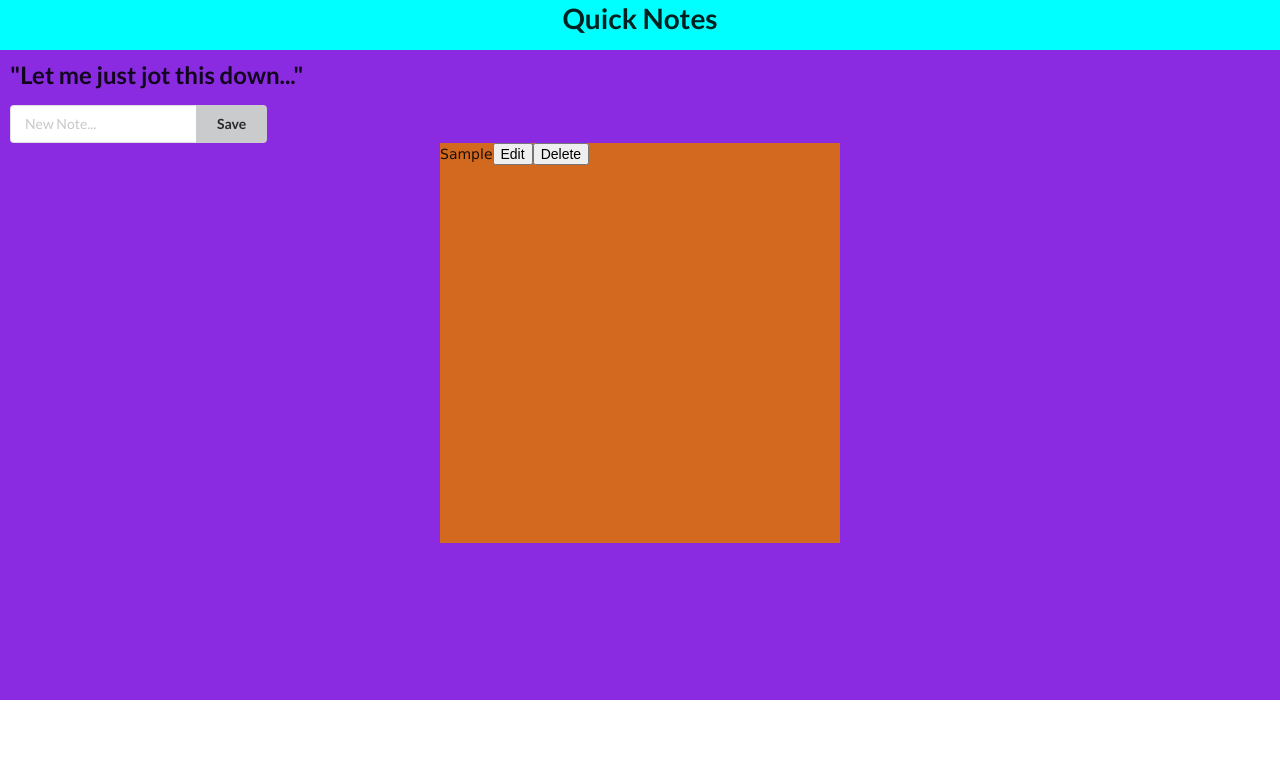
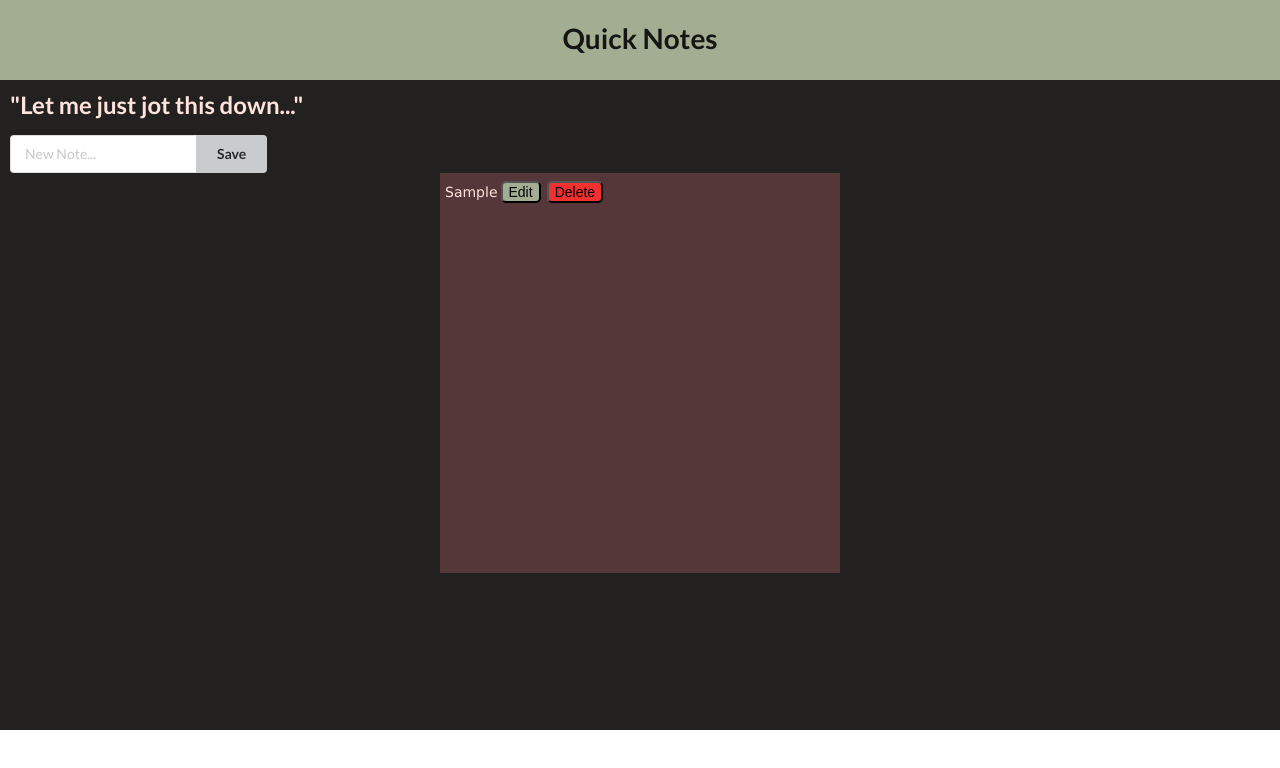
Before and after one commit to SAbramson16/quick-notes, a React (Vite) app: page / in a window 1280 px wide. Both pictures are taken after typing "Sample" into the empty fields and a click on the button "Save". Shown: the top 768 px of the page. Built offline with nearby package versions, Linux system fonts and the light colour scheme.

Commit message:
save data to local storage

```diff
--- a/src/assets/css/style.css
+++ b/src/assets/css/style.css
@@ -5,20 +5,54 @@
     font-family: Verdana, Geneva, Tahoma, sans-serif;
 }
 
+:root{
+    --dark: #232020;
+    --purple: #553739;
+    --offwhite: #FFE3DC;
+    --light: #DBB4AD;
+    --green: #A2AD91;
+    --red: #F13030;
+}
+
 header{
-    background-color: aqua;
-    height: 50px;
+    background-color: var(--green);
+    height: 80px;
     text-align: center;
+    padding-top: 20px;
+}
+
+h1{
+    font-size: 80px;
 }
 
 main{
-    background-color: blueviolet;
+    background-color: var(--dark);
     height: 650px;
     padding: 10px;
 }
 
+h2{
+    color: var(--offwhite);
+}
+
 .note{
-    background-color: chocolate;
+    background-color: var(--purple);
     height: 400px;
     width: 400px;
+    color: var(--offwhite);
+    padding: 5px;
 }
+
+.button{
+    margin: 3px;
+}
+
+#editBtn{
+    border-radius: 5px;
+    background-color: var(--green);
+}
+
+#deleteBtn{
+    border-radius: 5px;
+    background-color: var(--red);
+}
--- a/src/components/Notes.jsx
+++ b/src/components/Notes.jsx
@@ -6,11 +6,6 @@ const Note = (props) => {
     const [notes, setNotes] = useState([]);
     const [editId, setEditId] = useState(null);
     const [editedNote, setEditedNote] = useState("");
-
-    //save data to local storage
-    useEffect (() => {
-        localStorage.setItem("Notes", JSON.stringify(notes))
-    }, [notes]);
 
     //get the saved notes and add them to the array
     useEffect(() => {
@@ -34,12 +29,20 @@ const Note = (props) => {
             id: new Date().getTime(),
             text: inputValue
         };
-        setNotes([...notes, newNote]);
+        setNotes((prevNotes) => {
+            const updatedNotes = [...prevNotes, newNote];
+            localStorage.setItem("Notes", JSON.stringify(updatedNotes)); // Save to localStorage immediately
+            return updatedNotes;
+        });
         setInputValue("");
     }
 
     function deleteNote(id) {
-        setNotes(notes.filter((note) => note.id !== id));
+        setNotes((prevNotes) => {
+            const updatedNotes = prevNotes.filter((note) => note.id !== id);
+            localStorage.setItem("Notes", JSON.stringify(updatedNotes)); // Save to localStorage immediately
+            return updatedNotes;
+        });
     }
 
     function editNote(id, text) {
@@ -49,15 +52,18 @@ const Note = (props) => {
 
     function handleEdit(event, id) {
         event.preventDefault();
-        const updatedNotes = notes.map((note) => {
+        setNotes((prevNotes) => {
+            const updatedNotes = prevNotes.map((note) => {
                 if (note.id === id) {
                     return { ...note, text: editedNote };
                 }
                 return note;
             });
-        setNotes(updatedNotes);
+            localStorage.setItem("Notes", JSON.stringify(updatedNotes)); // Save to localStorage immediately
+            return updatedNotes;
+        });
         setEditId(null);
-        setInputValue("");
+        setEditedNote("");
     }
 
     return (
@@ -88,9 +94,9 @@ const Note = (props) => {
                         ) : (
                             <>
                                 {note.text}
-                                <button
+                                <button className="button" id="editBtn"
                                     onClick={() => editNote(note.id)}>Edit</button>
-                                <button
+                                <button className="button" id="deleteBtn"
                                     onClick={() => deleteNote(note.id)}>Delete</button>
                             </>
                         )}
```
Lines whose indentation alone changed are shown as unchanged.
